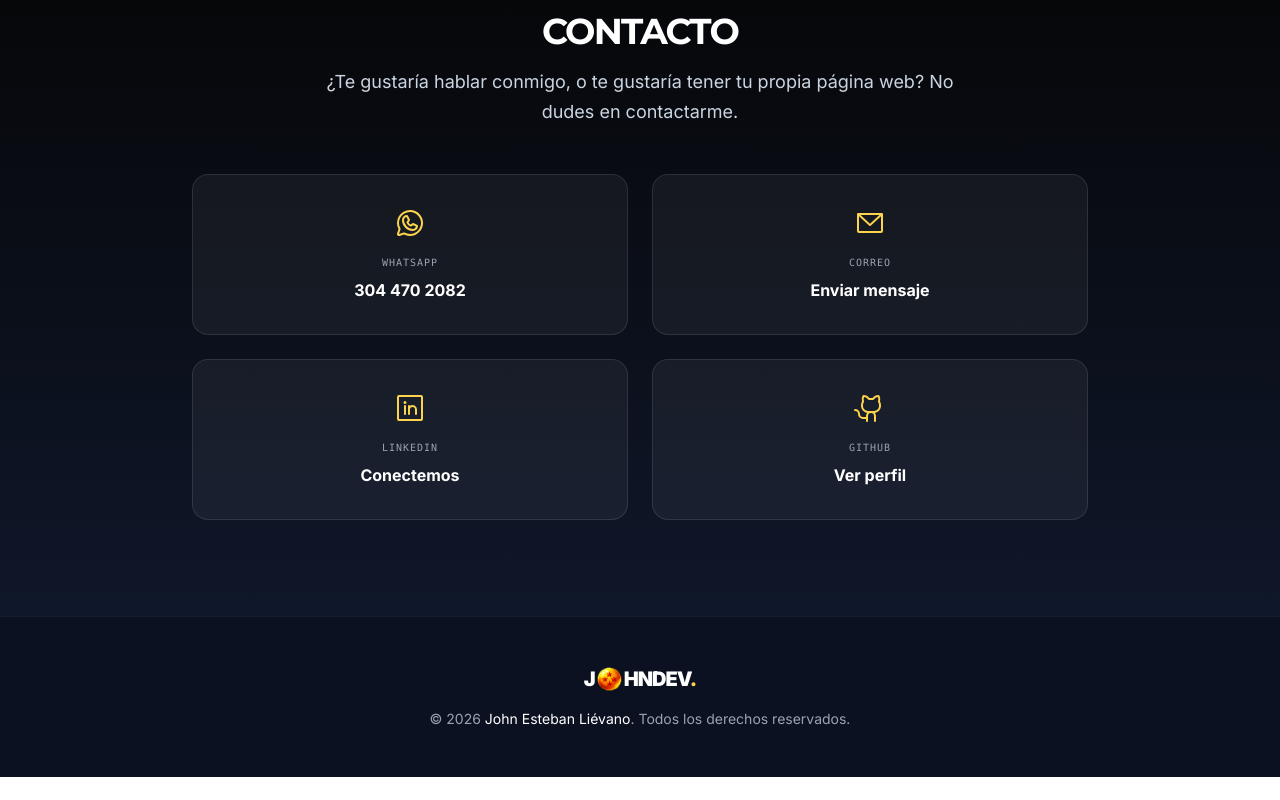
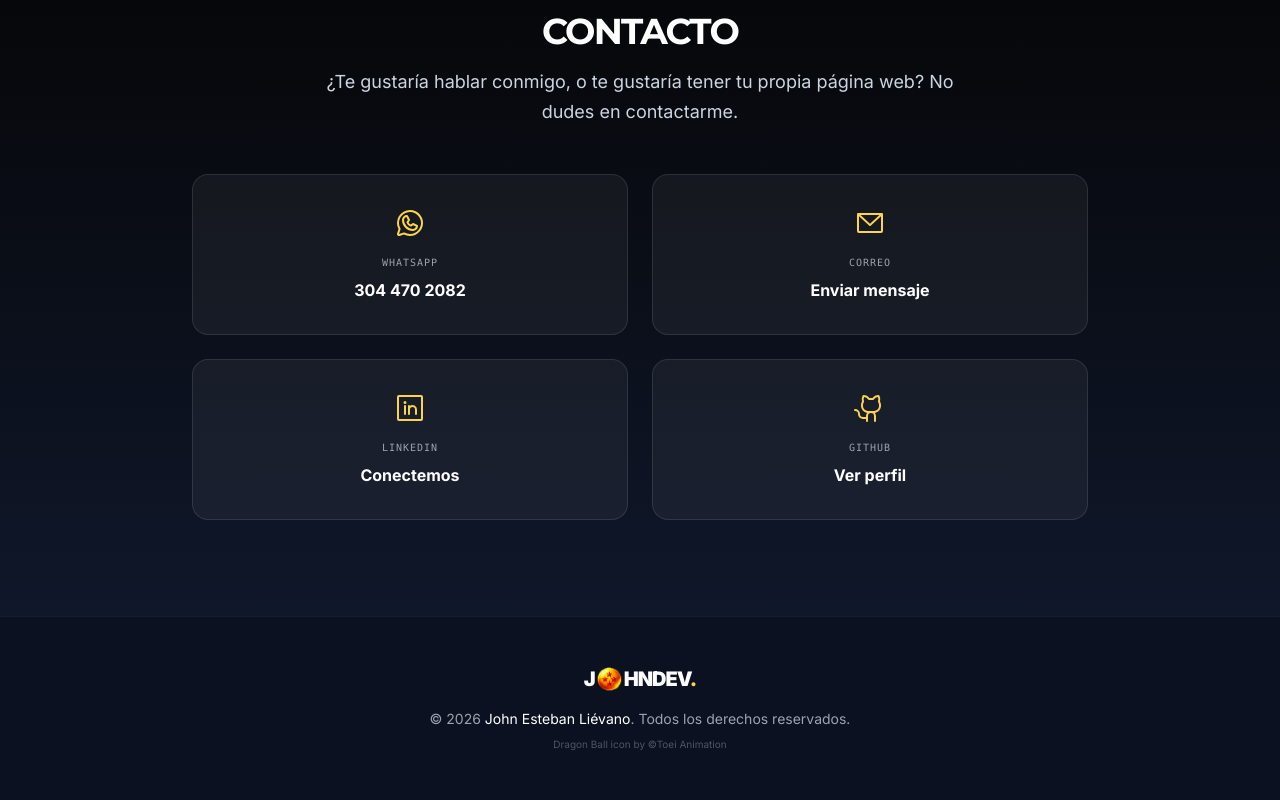
Before and after one commit to johnlievano/portfolio-john, a React (Vite) app: page / in a window 1280 px wide. Shown: the part 3294-4094 px from the top of the page. Before the commit the page ends 4071 px from the top, so only its background shows below. Built offline with nearby package versions, Linux system fonts and the light colour scheme.

Commit message:
Se ajusto el recurso gráfico  del icono usado de la esfera del dragón en el footer, el cual indica su procedencia, respetando así licencias de terceros y manteniendo los derechos reservados como diseño propio

```diff
--- a/src/components/layout/Footer.tsx
+++ b/src/components/layout/Footer.tsx
@@ -5,13 +5,13 @@ export const Footer = () => {
   const currentYear = new Date().getFullYear();
 
   return (
-    <footer className="py-12 transition-colors duration-300
+    <footer
+      className="py-12 transition-colors duration-300
                        bg-white border-t border-slate-200
                        /* CAMBIO DE FONDO: De negro puro a un azul noche profundo (#0B1121) */
-                       dark:bg-[#0B1121] dark:border-white/5">
-
+                       dark:bg-[#0B1121] dark:border-white/5"
+    >
       <div className="max-w-6xl px-6 mx-auto flex flex-col items-center gap-4">
-
         {/* LOGO PERSONALIZADO (Copia del Navbar con animación Ki) */}
         <div className="flex-shrink-0">
           <a
@@ -19,11 +19,12 @@ export const Footer = () => {
             className="group relative flex items-center text-xl font-black tracking-tighter uppercase transition-colors"
           >
             {/* Letra J */}
-            <span className="text-slate-900 dark:text-white transition-colors z-10">J</span>
+            <span className="text-slate-900 dark:text-white transition-colors z-10">
+              J
+            </span>
 
             {/* CONTENEDOR DE LA ESFERA Y EL KI */}
             <div className="relative mx-0.5">
-
               {/* --- EL AURA DE KI (ONDA DE ENERGÍA) ---
                   - absolute inset-0: Se coloca justo detrás de la imagen.
                   - scale-0 opacity-0: Invisible por defecto.
@@ -31,7 +32,8 @@ export const Footer = () => {
                   - blur-md: Se difumina para parecer energía/gas.
                   - animate-pulse: Palpita como energía viva.
               */}
-              <div className="absolute inset-0 rounded-full blur-md opacity-0 transition-all duration-500 ease-out
+              <div
+                className="absolute inset-0 rounded-full blur-md opacity-0 transition-all duration-500 ease-out
                               group-hover:opacity-100 group-hover:scale-150 group-hover:animate-pulse
                               bg-orange-500 dark:bg-[#FCD34D]"
               />
@@ -52,11 +54,20 @@ export const Footer = () => {
         </div>
 
         {/* COPYRIGHT & NOMBRE */}
-        <p className="text-sm font-medium text-slate-500 dark:text-gray-400 text-center">
-          © {currentYear} <span className="text-slate-900 dark:text-white">John Esteban Liévano</span>.
-          <br className="md:hidden" /> {t('footer.rights', 'Todos los derechos reservados.')}
-        </p>
+        <div className="text-center">
+          <p className="text-sm font-medium text-slate-500 dark:text-gray-400">
+            © {currentYear}{" "}
+            <span className="text-slate-900 dark:text-white">
+              John Esteban Liévano
+            </span>
+            .{t("footer.rights", " Todos los derechos reservados.")}
+          </p>
 
+          {/* Atribución pequeña solo por el icono */}
+          <p className="text-[10px] text-slate-400 dark:text-gray-500 mt-2 opacity-70">
+            Dragon Ball icon by ©Toei Animation
+          </p>
+        </div>
       </div>
     </footer>
   );
```
